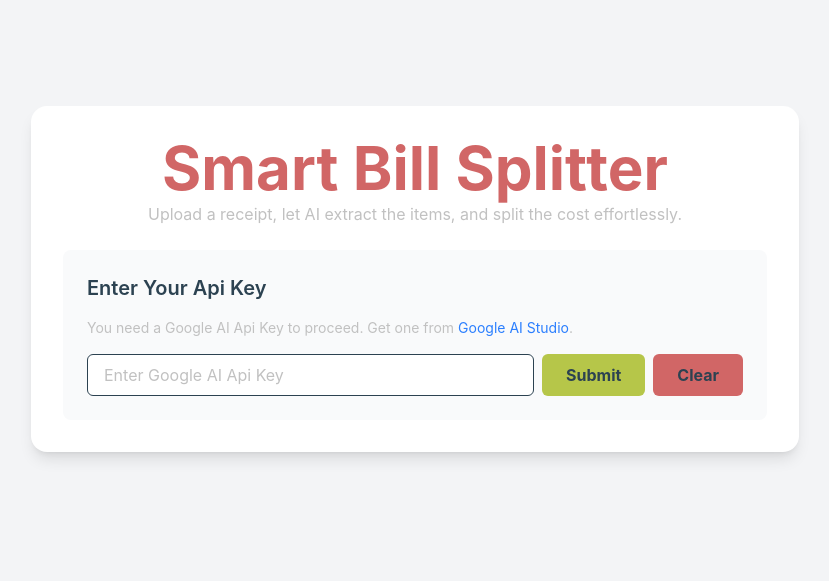
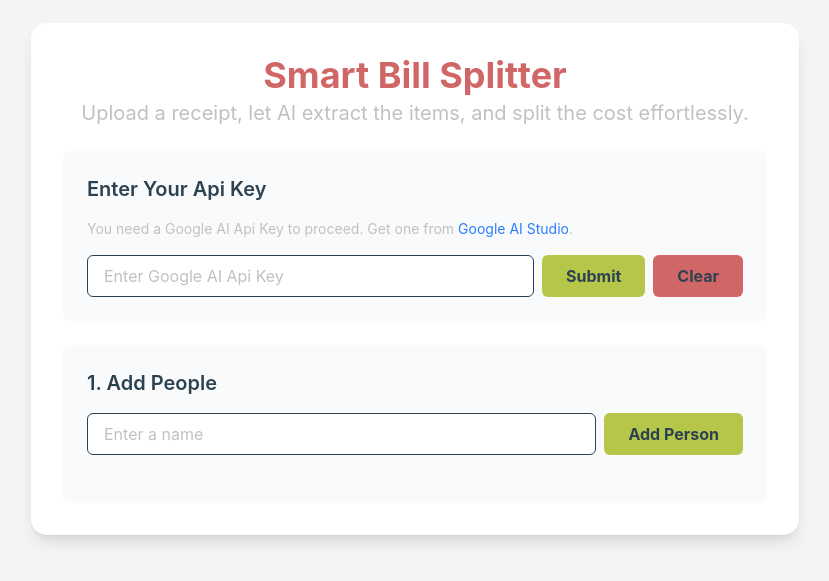
Before and after one commit to pinnheads/bill-split, a React (Vite) app: page / in a window 1280 px wide. Shown: the part 121-702 px from the top of the page, without its empty margins (225-1054 px from the left). Built offline with nearby package versions, Linux system fonts and the light colour scheme.

Commit message:
feat: add people management screen

```diff
--- a/src/App.jsx
+++ b/src/App.jsx
@@ -1,16 +1,18 @@
 import './App.css'
 import APIKey from './APIKey'
+import Calculator from './Calculator'
 
 function App() {
 
     return (
         <>
             <header className="text-center">
-                <h1 className="text-6xl font-bold text-indian-red ">Smart Bill Splitter</h1>
-                <p className="text-silver mt-1">Upload a receipt, let AI extract the items, and split the cost effortlessly.</p>
+                <h1 className="text-4xl font-bold text-indian-red ">Smart Bill Splitter</h1>
+                <p className="text-xl text-silver mt-1">Upload a receipt, let AI extract the items, and split the cost effortlessly.</p>
             </header>
 
             <APIKey />
+            <Calculator />
         </>
     )
 }
--- /dev/null
+++ b/src/Calculator.jsx
@@ -0,0 +1,42 @@
+import React, { useState } from "react";
+
+export default function Calculator() {
+
+    const [people, setPeople] = useState([]);
+    const [name, setName] = useState("");
+
+    const handleAddPerson = () => {
+        setPeople(prev => [...people, name])
+        setName("")
+    }
+
+    const removePerson = (personName) => {
+        setPeople(prev => prev.filter(p => p !== personName))
+        console.log(`Remove: ${personName} - ${people}`)
+    }
+
+    return (
+        <div className="space-y-6">
+            {/* People Management */}
+            <div className="bg-gray-50 p-6 rounded-lg space-y-4">
+                <h2 className="text-xl font-semibold text-charcoal">1. Add People</h2>
+                <div className="flex flex-col sm:flex-row gap-2">
+                    <input value={name} onChange={(event) => {
+                        setName(event.target.value)
+                    }} type="text" placeholder="Enter a name" className="flex-grow bg-white text-charcoal placeholder-silver rounded-md px-4 py-2 border border-charcoal focus:outline-none focus:ring-2 focus:ring-yellow-green"></input>
+                    <button onClick={handleAddPerson} className="bg-yellow-green text-charcoal font-bold px-6 py-2 rounded-md hover:bg-opacity-90 transition-colors">Add Person</button>
+                </div>
+                <div className="flex flex-wrap gap-2 pt-2">
+                    {people.length > 0 ?
+                        people.map(name =>
+                            <div key={name} className="capitalize bg-indian-red/20 text-indian-red text-sm font-semibold px-3 py-1 rounded-full flex items-center gap-2">
+                                <span>{name}</span>
+                                <button type="button" onClick={() => removePerson(name)}>×</button>
+                            </div>
+                        ) : <></>
+                    }
+                </div>
+            </div>
+        </div>
+    )
+}
```
Also changed, not shown: 1 other file (tests, documents, lock files or other folders).
